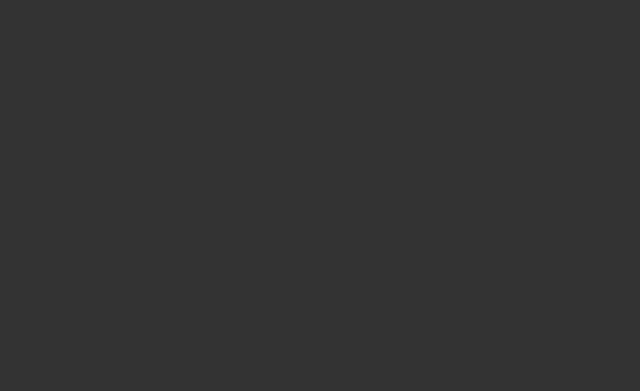
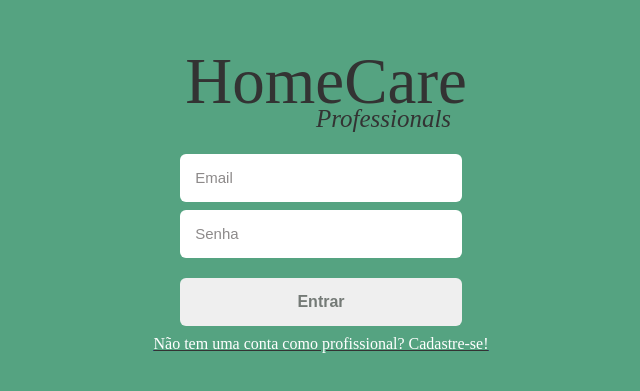
Before and after one commit to vvictorfonseca/homeCare---FrontEnd, a React (Create React App) app: page /sign-in/professional in a window 1280 px wide. Before the commit this address had no page. Shown: the part 151-542 px from the top of the page, without its empty margins (319-959 px from the left). Built offline with nearby package versions, Linux system fonts and the light colour scheme.

Commit message:
fix: login with heroku

```diff
--- a/src/components/ClientHomePage.jsx
+++ b/src/components/ClientHomePage.jsx
@@ -169,7 +169,7 @@ function ClientHomePage() {
 }
 
 const Container = styled.main`
-    width: 100vw;
+    //width: 100vw;
     height: 100%;
     display: flex;
     flex-wrap: wrap;
--- a/src/components/ClientLocation.jsx
+++ b/src/components/ClientLocation.jsx
@@ -93,7 +93,7 @@ function ClientLocation() {
 }
 
 const Container = styled.div`
-    width: 100vw;
+    //width: 100vw;
     height: 100vh;
     display: flex;
     flex-wrap: wrap;
@@ -150,7 +150,7 @@ const Container = styled.div`
     }
 `
 const ClientAddress = styled.div`
-    margin: 140px auto;
+    margin: 26px auto;
     box-sizing: border-box;
     background-color: #333333;
     display: flex;
--- a/src/components/ClientRequestBox.jsx
+++ b/src/components/ClientRequestBox.jsx
@@ -63,8 +63,7 @@ function ClientRequestBox(jobInfo) {
 }
 
 const Box = styled.div`
-    margin-bottom: -180px;
-    margin: 25px auto;
+    margin: 0px auto 25px auto;
     width: 50vw;
     height: 45vh;
     border-radius: 8px;
--- a/src/components/ClientRequests.jsx
+++ b/src/components/ClientRequests.jsx
@@ -83,7 +83,7 @@ function ClientRequests() {
 }
 
 const Container = styled.main`
-    width: 100vw;
+    //width: 100vw;
     height: 100vh;
     display: flex;
     flex-wrap: wrap;
@@ -127,7 +127,7 @@ const ContainerInfos = styled.div`
 const Body = styled.div`
     margin: 0px auto;
     width: 65vw;
-    height: 100vh;;
+    //height: 100%;;
     border-left: solid 0.5px #4e4e4e;
     border-right: solid 0.5px #4e4e4e;
     //background-color: green;
--- a/src/components/ProfessionalHomePage.jsx
+++ b/src/components/ProfessionalHomePage.jsx
@@ -26,7 +26,7 @@ function ProfessionalHomePage() {
     }, [refresh]);
 
     function getProfessionalJobs() {
-        const URL = "http://localhost:5000/jobs/professional"
+        const URL = "https://home-care-app.herokuapp.com/jobs/professional"
 
         const promise = axios.get(URL, config)
 
@@ -45,7 +45,7 @@ function ProfessionalHomePage() {
     }
 
     function updateDescription() {
-        const URL = "http://localhost:5000/update/description"
+        const URL = "https://home-care-app.herokuapp.com/update/description"
 
         const promise = axios.put(URL, obj, config)
 
--- a/src/components/ProfessionalLogin.jsx
+++ b/src/components/ProfessionalLogin.jsx
@@ -0,0 +1,163 @@
+import { useContext, useState } from "react"
+import { useNavigate, Link } from "react-router-dom"
+import axios from "axios"
+import styled from "styled-components"
+
+import UserContext from "./context/userContext"
+
+function ProfessionalLogin() {
+
+    const navigate = useNavigate()
+
+    const { setProfessionalToken, setProfessionalName, setProfessionalCity, setProfessionalPhoto, setProfessionalDescription } = useContext(UserContext)
+
+    const [proLogin, setProLogin] = useState({ proEmail: "", proPassword: "" })
+
+    const objProLogin = {
+        email: proLogin.proEmail,
+        password: proLogin.proPassword
+    }
+
+    function loginProfessioanl(e) {
+        e.preventDefault()
+
+        const urlLogin = "https://home-care-app.herokuapp.com/sign-in/professional"
+
+        const promise = axios.post(urlLogin, objProLogin);
+
+        promise.then(response => {
+            const { data } = response;
+            console.log("requisição", data)
+
+            const professionalToken = JSON.stringify(data.token)
+            const professionalName = JSON.stringify(data.fullName)
+            const professionalCity = JSON.stringify(data.city)
+            const professionalPhoto = JSON.stringify(data.profilePhoto)
+            const professionalDescription = JSON.stringify(data.description)
+            localStorage.setItem('professinalDescription', professionalDescription)
+            localStorage.setItem('professionalToken', professionalToken)
+            localStorage.setItem('professionalFullName', professionalName)
+            localStorage.setItem('professionalCity', professionalCity)
+            localStorage.setItem('professionalPhoto', professionalPhoto)
+
+            setProfessionalDescription(data.description)
+            setProfessionalToken(data.token)
+            setProfessionalCity(data.city)
+            setProfessionalName(data.fullName)
+            setProfessionalPhoto(data.profilePhoto)
+            navigate("/homePage/professional")
+        })
+        promise.catch(err => {
+            alert('Usuário inexiste ou usuário e senha incorretos!')
+        })
+    }
+
+    function proInputs() {
+        return (
+            <form onSubmit={loginProfessioanl} >
+                <input type="email" placeholder="Email" value={proLogin.proEmail} onChange={(e) => setProLogin({ ...proLogin, proEmail: e.target.value })} />
+                <input type="password" placeholder="Senha" value={proLogin.proPassword} onChange={(e) => setProLogin({ ...proLogin, proPassword: e.target.value })} />
+                <button type="submit">Entrar</button>
+            </form>
+        )
+    }
+
+    const loadProInputs = proInputs()
+
+    return (
+        <Container>
+            <Professional>
+                <Text>
+                    <H1>HomeCare</H1>
+                    <H2>Professionals</H2>
+                </Text>
+                {loadProInputs}
+                <Link to="/signUp/professional">  <p>Não tem uma conta como profissional? Cadastre-se!</p> </Link>
+            </Professional>
+        </Container>
+    )
+}
+
+const Container = styled.div`
+    background-color: #55a381;
+    width: 100vw;
+    height: 100vh;
+    display: flex;
+    justify-content: center;
+    flex-wrap: wrap;
+
+    form {
+        display: flex;
+        flex-direction: column;
+        justify-content: center;
+    }
+
+    input {
+        width: 22vw;
+        height: 6vh;
+        padding-left: 15px;
+        margin-top: 8px;
+        border-radius: 6px;
+        border: none;
+    }
+
+    input:focus {
+    box-shadow: 0 0 0 0;
+    outline: 0;
+    }
+
+    input::placeholder {
+        font-size: 15px;
+        color: #8d8a8a;
+    }
+
+    button {
+        width: 22vw;
+        height: 6vh;
+        border-radius: 6px;
+        border: none;
+        margin-top: 20px;
+        color: #747a76;
+        font-size: 16px;
+        font-weight: 700;
+        cursor: pointer;
+    }
+
+    p {
+        color: white;
+        margin-top: 10px;
+        text-decoration: underline;
+        cursor: pointer;
+    }
+`;
+
+const Professional = styled.div`
+    box-sizing: border-box;
+    background-color: #55a381;
+    display: flex;
+    flex-direction: column;
+    align-items:center;
+    width: 50vw;
+    height: 100vh;
+
+    p {
+        text-decoration-color: #333333;
+    }
+`
+const Text = styled.div`
+    margin-top: calc(50vh - 200px);
+    color: #333333;
+`
+const H1 = styled.h1`
+    margin-left: 0.8vw;
+    font-size: 65px;
+`
+const H2 = styled.h2`
+    font-size: 25px;
+    font-style: italic;
+    margin-top: -8px;
+    margin-bottom: 15px;
+    margin-left: 11vw;
+`
+
+export default ProfessionalLogin
--- a/src/components/app.jsx
+++ b/src/components/app.jsx
@@ -5,6 +5,7 @@ import { useEffect } from "react";
 import GlobalStyle from "../assets/globalStyle";
 import SignIn from "./signIn";
 import ClientLogin from "./ClientLogin";
+import ProfessionalLogin from "./ProfessionalLogin";
 import SignUpClient from "./signUpClient";
 import SignUpProfessional from "./signUpProfessinal";
 import ProfessionalHomePage from "./ProfessionalHomePage";
@@ -102,6 +103,7 @@ function App() {
                         <Route path="/signUp/professional" element={<SignUpProfessional />} />
                         <Route path="/signUp/client" element={<SignUpClient />} />
                         <Route path="/sign-in/client" element={<ClientLogin />} />
+                        <Route path="/sign-in/professional" element={<ProfessionalLogin />} />
                         <Route path="/homePage/professional" element={<ProfessionalHomePage />} />
                         <Route path="/homePage/client" element={<ClientHomePage />} />
                         <Route path="/request/job" element={<RequestJob />} />
--- a/src/components/professionalBox.jsx
+++ b/src/components/professionalBox.jsx
@@ -100,6 +100,8 @@ const Body = styled.div`
     border-left: solid 0.5px #4e4e4e;
 `
 const Box = styled.div`
+    margin-top: 10px;
+    margin-bottom: 25px;
     width: 50vw;
     height: 45vh;
     border-radius: 8px;
--- a/src/components/signIn.jsx
+++ b/src/components/signIn.jsx
@@ -123,8 +123,8 @@ function SignIn() {
                     <H1>HomeCare</H1>
                     <H2>Professionals</H2>
                 </Text>
-                {loadProInputs}
-                <Link to="/signUp/professional"> <p>Não tem uma conta como cliente? Cadastre-se!</p> </Link>
+                <Link  to="/sign-in/professional"> <button>Logar</button> </Link>
+                <Link to="/signUp/professional"> <button>Cadastrar</button> </Link>
             </Professional>
 
             <Client>
@@ -132,8 +132,8 @@ function SignIn() {
                     <H1Client>HomeCare</H1Client>
                     <H2Client>Clients</H2Client>
                 </TextClient>
-                {loadClientInputs}
-                <Link to="/signUp/client"> <p>Não tem uma conta como cliente? Cadastre-se!</p> </Link>
+                <Link to="/sign-in/client"><button>Logar</button></Link>
+                <Link to="/signUp/client"><button>Cadastrar</button></Link>
             </Client>
 
         </Container>
@@ -171,7 +171,7 @@ const Container = styled.div`
 
     button {
         width: 22vw;
-        height: 6vh;
+        height: 8vh;
         border-radius: 6px;
         border: none;
         margin-top: 20px;
```
